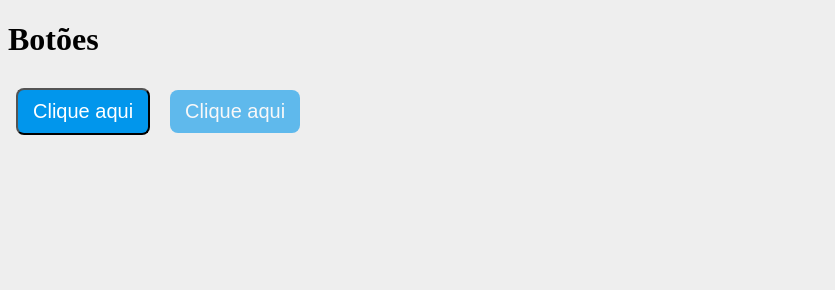
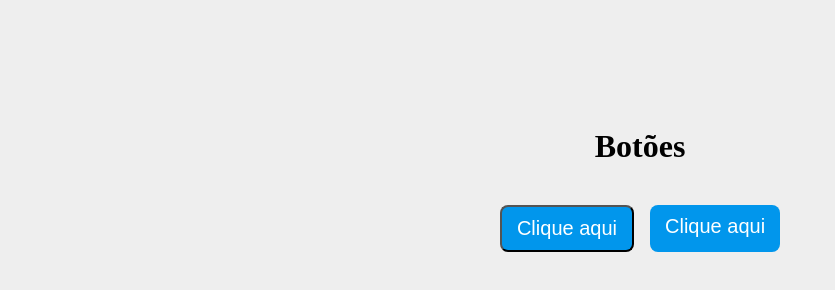
Before and after one commit to soloalex1/talk-applied-aria, a plain HTML site: page index.html in a window 1280 px wide. Shown: the whole page, without its empty margins (0-835 px from the left). Drawn offline with Linux system fonts and the light colour scheme.

Commit message:
style!: improving view

```diff
--- a/index.html
+++ b/index.html
@@ -12,12 +12,7 @@
     <h1>Botões</h1>
     <main>
       <button class="btn">Clique aqui</button>
-      <div
-        class="btn btn-disabled"
-        role="button"
-        tabindex="0"
-        aria-disabled="true"
-      >
+      <div class="btn" role="button" tabindex="0" aria-disabled="true">
         Clique aqui
       </div>
     </main>
--- a/style.css
+++ b/style.css
@@ -4,6 +4,16 @@
 
 :root {
   background-color: #eee;
+}
+
+h1 {
+  text-align: center;
+  margin: 8rem 0 2rem;
+}
+
+main {
+  display: flex;
+  justify-content: center;
 }
 
 .btn {
```
